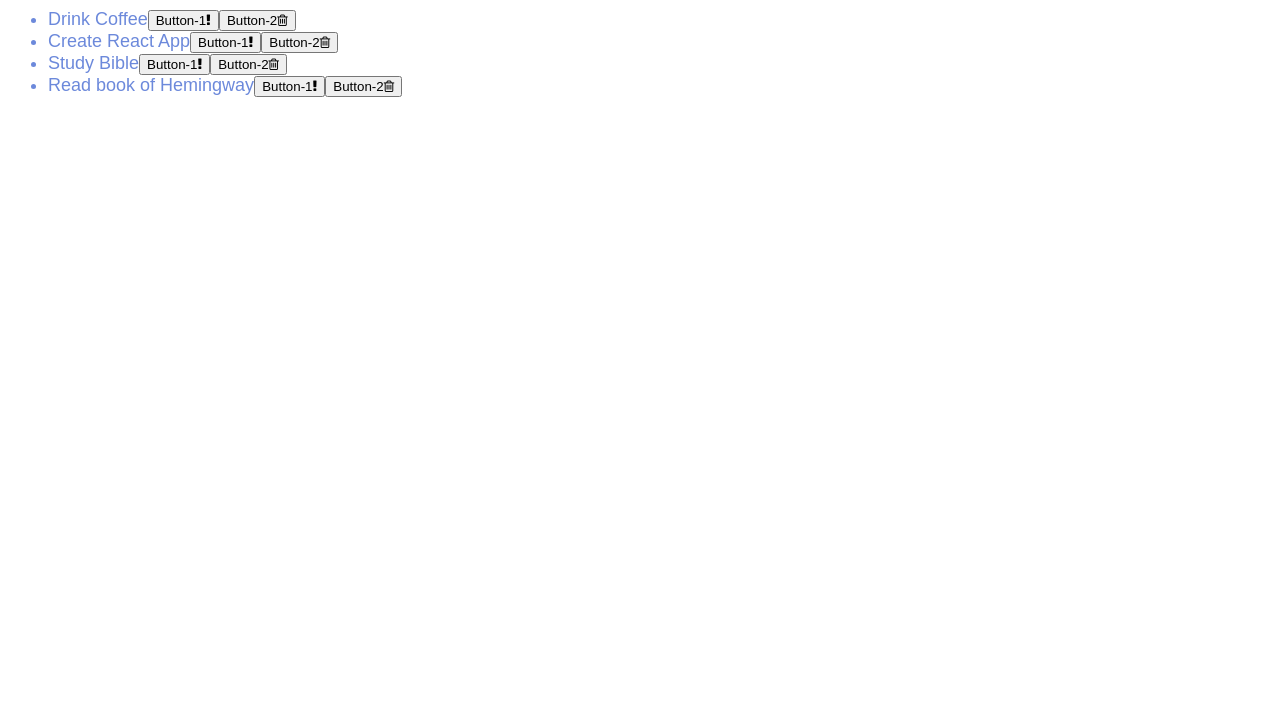
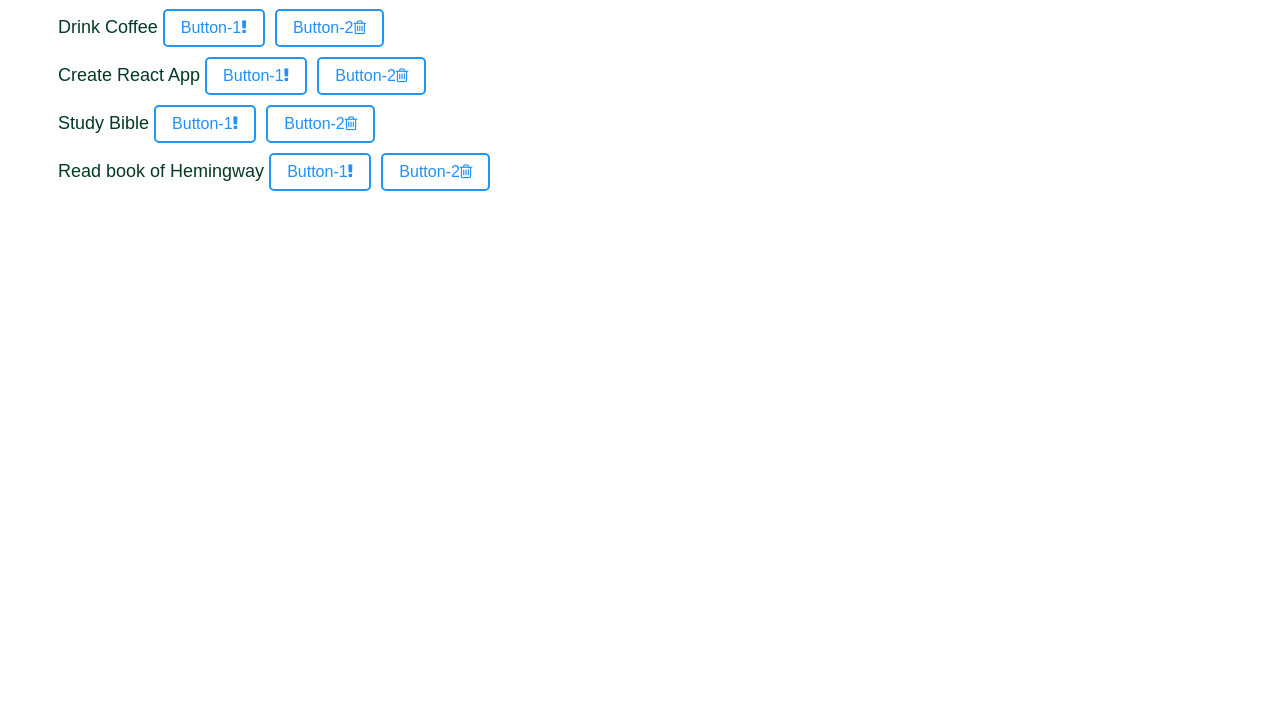
Before and after one commit to ybeliaev/React_LIST, a React app: page / in a window 1280 px wide. Shown: the part 81-800 px from the top of the page. Built offline with nearby package versions, Linux system fonts and the light colour scheme.

Commit message:
some css

```diff
--- a/public/style.css
+++ b/public/style.css
@@ -1,5 +1,5 @@
 body {
   font-family: sans-serif;
   font-size: 18px;
-  color: rgb(108, 137, 219);
+  color: rgb(4, 58, 33);
 }
--- a/src/components/app/app.css
+++ b/src/components/app/app.css
@@ -5,5 +5,5 @@
   max-width: 500px;
   margin: 50px auto;
 
-  color: rgb(108, 137, 219);
+  color: rgb(21, 94, 3);
 }
--- a/src/components/list-item/list-item.css
+++ b/src/components/list-item/list-item.css
@@ -0,0 +1,19 @@
+.btn {
+  margin: 0 5px;
+  border: 2px solid black;
+  background-color: white;
+  color: black;
+  padding: 8px 16px;
+  font-size: 16px;
+  cursor: pointer;
+  border-radius: 5px;
+}
+.info {
+  border-color: #2196f3;
+  color: dodgerblue;
+}
+
+.info:hover {
+  background: #2196f3;
+  color: white;
+}
--- a/src/components/list-item/list-item.js
+++ b/src/components/list-item/list-item.js
@@ -14,12 +14,12 @@ export default class ListItem extends Component {
       <span>
         <span className="todo-list-item-label">{label}</span>
 
-        <button type="button" className="">
+        <button type="button" className="btn info">
           Button-1
           <i className="fa fa-exclamation" />
         </button>
 
-        <button type="button" className="btn">
+        <button type="button" className="btn info">
           Button-2
           <i className="fa fa-trash-o" />
         </button>
--- a/src/components/list/list.css
+++ b/src/components/list/list.css
@@ -0,0 +1,6 @@
+ul {
+  list-style: none;
+}
+ul li {
+  margin: 10px;
+}
```
